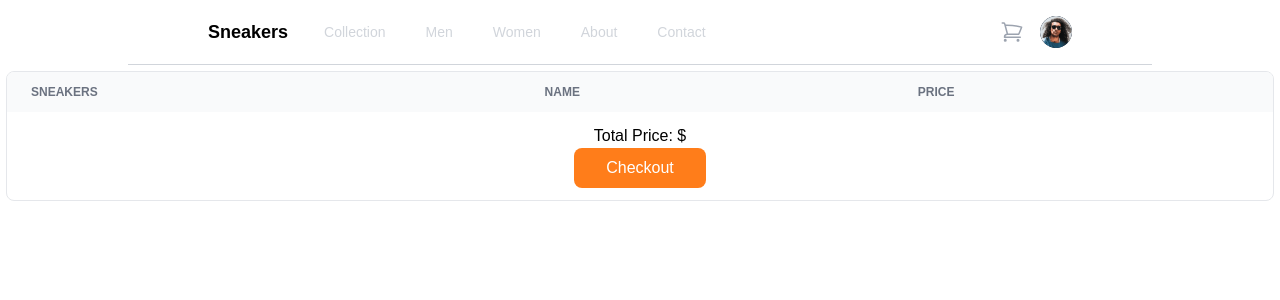
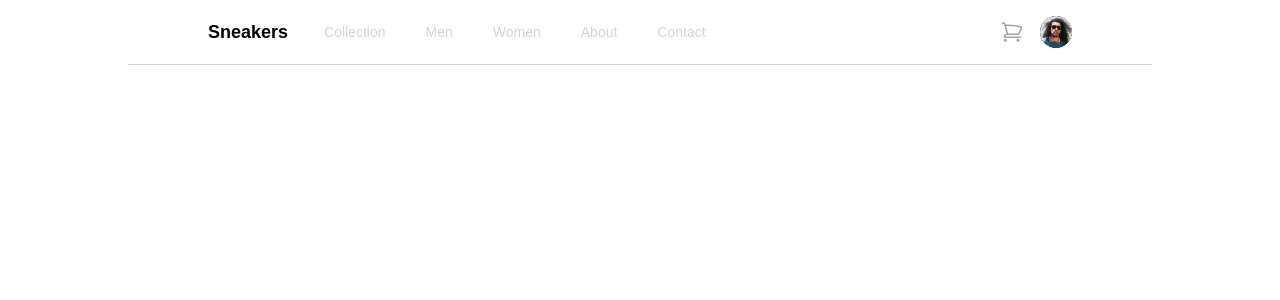
Before and after one commit to Graycemuthui/Sneaker-edition, a React (Create React App) app: page /checkout in a window 1280 px wide. Shown: the top 300 px of the page. Built offline with nearby package versions, Linux system fonts and the light colour scheme.

Commit message:
Add cart and remove checkout

```diff
--- a/src/App.js
+++ b/src/App.js
@@ -1,6 +1,6 @@
 import "./App.css";
 import { BrowserRouter as Router, Routes, Route } from "react-router-dom";
-import Checkout from "./pages/Checkout";
+
 import Cart from "./pages/Cart";
 import Navbar from "./components/Nav";
 import Product from "./components/Product";
@@ -13,7 +13,6 @@ function App() {
         <Routes>
           <Route path="/" element={<Product />} />
           <Route path="/cart" element={<Cart />} />
-          <Route path="/checkout" element={<Checkout />} />
         </Routes>
       </Router>
     </div>
--- a/src/Context.js
+++ b/src/Context.js
@@ -1,44 +1,54 @@
 import React, { createContext, useState } from "react";
+
 export const RoomContext = createContext();
 
 export function RoomProvider({ children }) {
-  const [counter, setCounter] = useState(0);
+  const [counter, setCounter] = useState({});
   const [saved, setSaved] = useState([]);
 
   const addCart = (product) => {
-    setSaved((prevCart) => [...prevCart, product]);
-    setCounter((prevCounter) => ({
-      ...prevCounter,
-      [product.id]: (prevCounter[product.id] || 0) + 1,
-    }));
+    setSaved((prevState) => {
+      const existingProductIndex = prevState.findIndex(
+        (p) => p.id === product.id
+      );
+
+      if (existingProductIndex !== -1) {
+        return [...prevState];
+      } else {
+        return [...prevState, { ...product, quantity: 1 }];
+      }
+    });
+    setCounter((prevCounter) => {
+      const newCounter = { ...prevCounter };
+      newCounter[product.id] = 2;
+      return newCounter;
+    });
   };
-
   const removeFromArray = (objectid) => {
     setSaved((prevState) =>
-      prevState.filter((product) => product.id !== objectid)
+      prevState.map((product) =>
+        product.id === objectid
+          ? { ...product, quantity: Math.max(0, product.quantity - 1) }
+          : product
+      )
     );
+
     setCounter((prevCounter) => {
       const newCounter = { ...prevCounter };
-      delete newCounter[objectid];
+      newCounter[objectid] = Math.max(0, (newCounter[objectid] || 0) - 1);
       return newCounter;
     });
   };
 
-  const totalPriceWithQuantity = (product) => {
+  const totalPriceWithQuantity = () => {
     let totalPrice = 0;
 
-    console.log("Counter state:", counter);
+    saved.forEach((product) => {
+      const price = parseFloat(product.price);
+      const quantity = counter[product.id] || 0;
+      totalPrice += price * quantity;
+    });
 
-    if (product.id && product.price && !isNaN(product.price)) {
-      const price = parseFloat(product.price);
-      if (!isNaN(price)) {
-        totalPrice += price * (counter[product.id] || 0);
-      } else {
-        console.log("Invalid price (NaN) for product:", product);
-      }
-    } else {
-      console.log("Invalid or missing id/price for product:", product);
-    }
     return totalPrice;
   };
 
@@ -56,4 +66,3 @@ export function RoomProvider({ children }) {
     </RoomContext.Provider>
   );
 }
-export const RoomConsumer = RoomContext.Consumer;
--- a/src/components/Product.js
+++ b/src/components/Product.js
@@ -1,20 +1,17 @@
-import React, { useContext, useState } from "react";
+import React, { useContext } from "react";
 import { product } from "../pages/Productdata.js";
 import { RoomContext } from "../Context";
 import { ShoppingCartIcon } from "@heroicons/react/24/outline";
 
 const Product = () => {
-  const [counter, setCounter] = useState(0);
-  const { addCart } = useContext(RoomContext);
+  const { addCart, counter, removeFromArray } = useContext(RoomContext);
 
-  const handleClick1 = () => {
-    setCounter((prevCounter) => prevCounter + 1);
+  const handleIncrement = () => {
+    addCart(product);
   };
 
-  const handleClick2 = () => {
-    if (counter > 0) {
-      setCounter((prevCounter) => prevCounter - 1);
-    }
+  const handleDecrement = () => {
+    removeFromArray(product.id);
   };
 
   return (
@@ -85,16 +82,16 @@ const Product = () => {
               <div className="flex flex-row gap-4">
                 <div className="flex flex-row gap-6 text-center bg-gray-100 px-4 py-2 rounded-lg content-center">
                   <button
-                    onClick={handleClick2}
+                    onClick={handleDecrement}
                     className="text-2xl text-[#FF7D1A]"
                   >
                     -
                   </button>
                   <p className="text-md content-center text-center text-black">
-                    {counter}
+                    {counter[product.id] || 0}
                   </p>
                   <button
-                    onClick={handleClick1}
+                    onClick={handleIncrement}
                     className="text-2xl text-[#FF7D1A]"
                   >
                     +
--- a/src/pages/Checkout.js
+++ /dev/null
@@ -1,80 +0,0 @@
-import React, { useContext } from "react";
-import { RoomContext } from "../Context";
-import { product } from "./Productdata";
-
-function Checkout() {
-  const { saved, totalPriceWithQuantity } = useContext(RoomContext);
-
-  return (
-    <div className="flex flex-col">
-      <div className="overflow-x-auto">
-        <div className="p-1.5 w-full inline-block align-middle">
-          <div className="overflow-hidden border rounded-lg">
-            <table className="w-full text-sm text-left rtl:text-right text-gray-500 dark:text-gray-400">
-              <thead className="bg-gray-50">
-                <tr>
-                  <th
-                    scope="col"
-                    className="px-6 py-3 text-xs font-bold text-left text-gray-500 uppercase "
-                  >
-                    Sneakers
-                  </th>
-                  <th
-                    scope="col"
-                    className="px-6 py-3 text-xs font-bold text-left text-gray-500 uppercase "
-                  >
-                    Name
-                  </th>
-                  <th
-                    scope="col"
-                    className="px-6 py-3 text-xs font-bold text-left text-gray-500 uppercase "
-                  >
-                    Price
-                  </th>
-                </tr>
-              </thead>
-              {saved.map((products) => (
-                <tbody className="divide-y divide-gray-200" key={product.id}>
-                  <tr>
-                    <td className="px-6 py-4 text-sm font-medium text-gray-800 whitespace-nowrap">
-                      <img
-                        src={product.images[0].src}
-                        alt={product.images[0].alt}
-                        className="h-12 w-12 object-cover object-center rounded-lg"
-                      />
-                    </td>
-                    <td className="px-6 py-4 text-sm text-gray-800 whitespace-nowrap">
-                      {product.name}
-                    </td>
-                    <td className="px-6 py-4 text-sm text-gray-800 whitespace-nowrap">
-                      {product.price}
-                    </td>
-                  </tr>
-                </tbody>
-              ))}
-            </table>
-            <div className="d-flex justify-center my-3">
-              <h3>Total Price: ${totalPriceWithQuantity}</h3>
-              <div className="flex gap-4 justify-center">
-                <button
-                  className="bg-[#FF7D1A] text-white px-8 py-2 rounded-lg hover:bg-[#FF7D1A] hover:text-white"
-                  onClick={() => {
-                    if (totalPriceWithQuantity > 0)
-                      alert(
-                        "Thank you for shopping with us! Your order has been placed."
-                      );
-                    else alert("Please add items to cart before checking out.");
-                  }}
-                >
-                  Checkout
-                </button>
-              </div>
-            </div>
-          </div>
-        </div>
-      </div>
-    </div>
-  );
-}
-
-export default Checkout;
```
